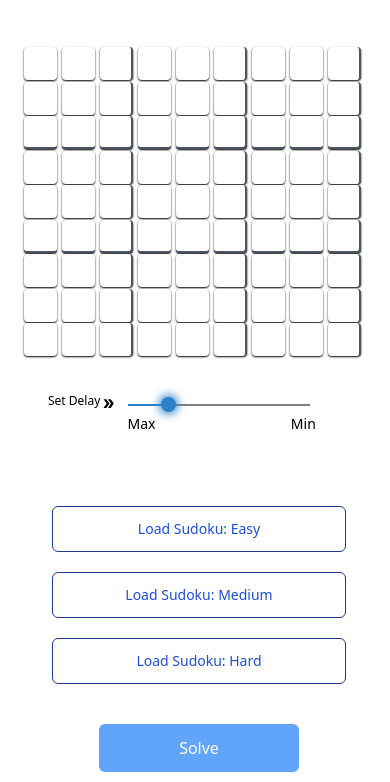
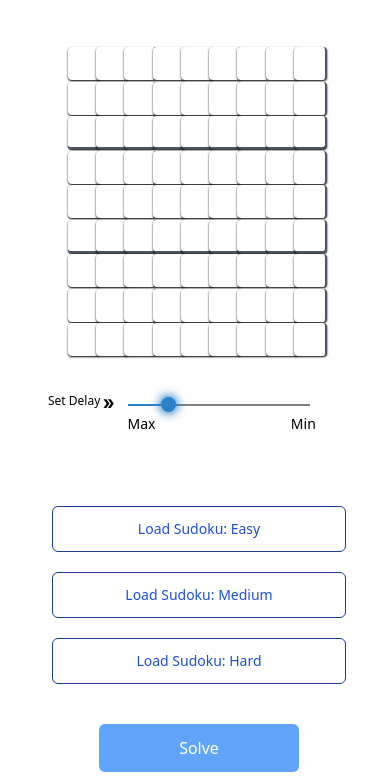
Before and after one commit to RupeshSinha22/SudokuSolver, a plain HTML site: page index.html in a window 390 px wide. Shown: the part 62-844 px from the top of the page. Drawn offline with nearby package versions, Linux system fonts and the light colour scheme; no server answers.

Commit message:
Update index.html

```diff
--- a/index.html
+++ b/index.html
@@ -16,7 +16,7 @@
 
             <div class="flex mt-4 w-full h-full justify-between flex-col lg:flex-row">
                 <!-- left part -->
-                <div class="box border-gray-800  grid grid-cols-9 p-5 self-center w-[130%] md:w-fit">
+                <div class="box border-gray-800  grid grid-cols-9 p-5 self-center mainbox">
                     <div class="box-c-1">
                         <div class="md:w-[48px] md:h-[48px] w-[33px] h-[33px] bg-white rounded-[4px] border-gray-400  shadow-black shadow-sm 0"></div>
                         <div class="md:w-[48px] md:h-[48px] w-[33px] h-[33px] bg-white rounded-[4px] border-gray-400  shadow-black shadow-sm mt-[1.5px] 1"></div>
```
